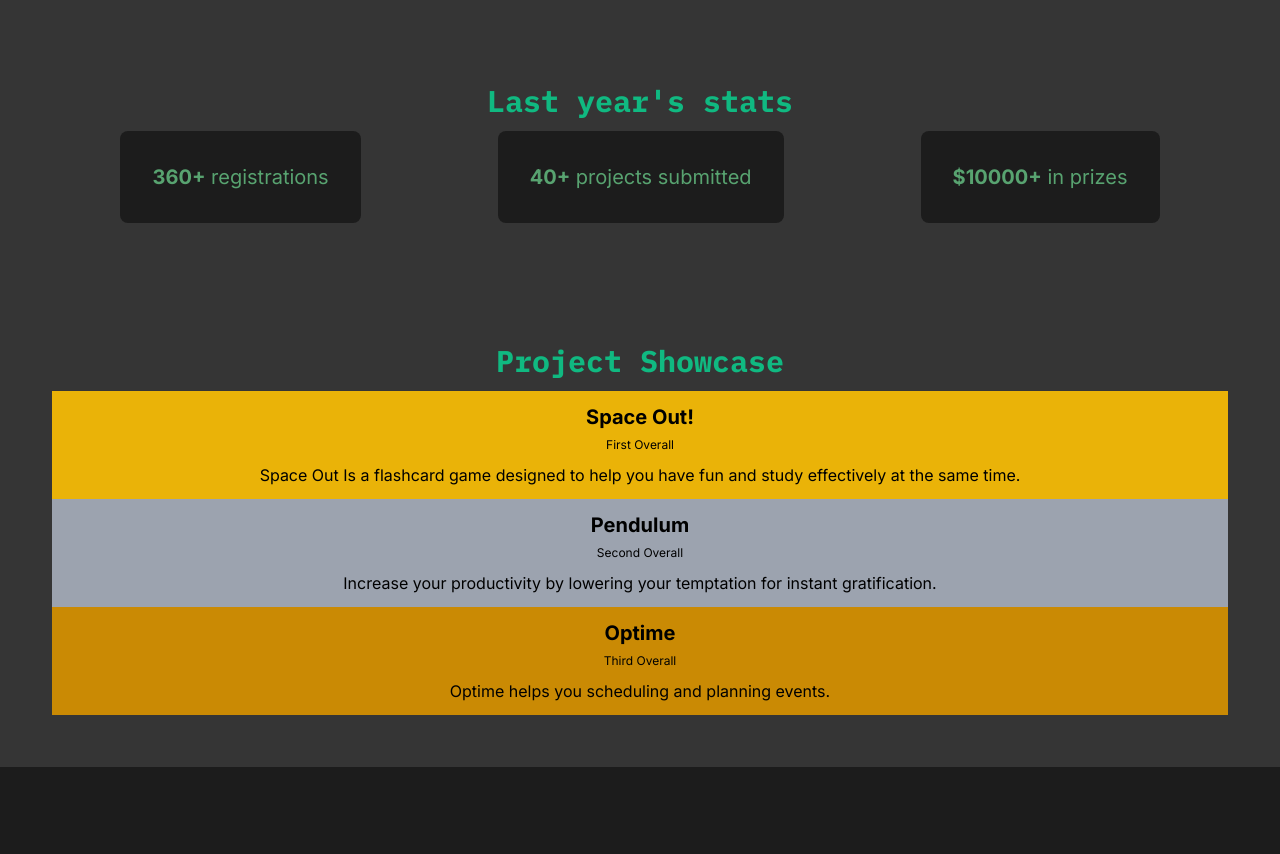
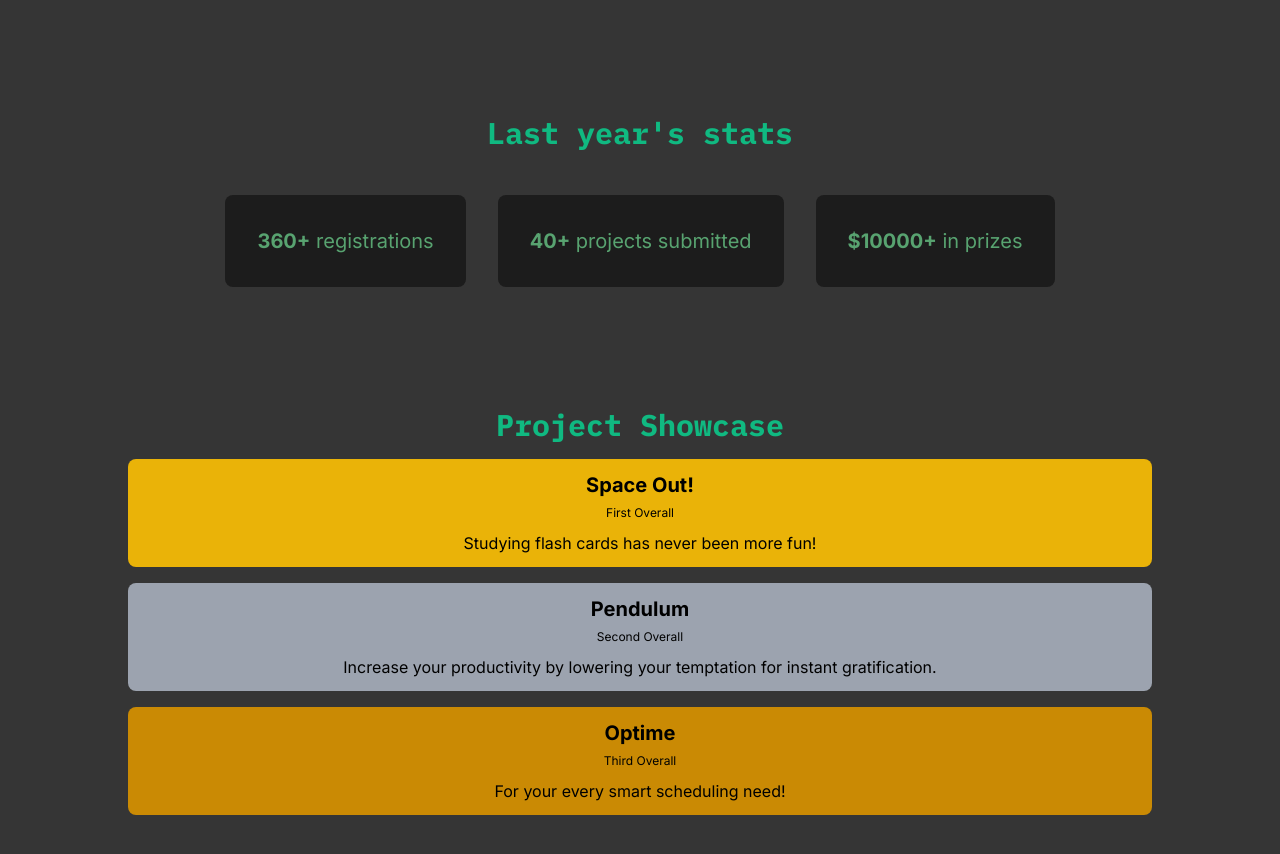
Before and after one commit to ClockHacks/clockhacks.dev, a React (Vite) app: page / in a window 1280 px wide. Shown: the part 340-1194 px from the top of the page. Before the commit the page ends 1107 px from the top, so only its background shows below. Built offline with nearby package versions, Linux system fonts and the light colour scheme.

Commit message:
fix: correct some spelling mistakes

```diff
--- a/src/sections/About.jsx
+++ b/src/sections/About.jsx
@@ -31,7 +31,7 @@ const About = () => {
         <section className="p-5 md:p-10 flex flex-col justify-center items-center min-h-[50vh] bg-bg2">
             <div className='typography flex flex-col gap-[6rem]'>
                 <div>
-                    <h1 className="text-3xl md:text-4xl font-bold text-center">
+                    <h1 className="text-3xl md:text-4xl font-bold text-center pt-8">
                         By <span className="text-accent1">students</span>, for{" "}
                         <span className="text-accent1">students</span>
                     </h1>
@@ -51,7 +51,7 @@ const About = () => {
                         <h2 className="text-3xl font-bold">
                             <span className="text-accent1">Last year's stats</span>
                         </h2>
-                        <div className="mt-3 text-xl flex justify-around">
+                        <div className="mt-3 text-xl flex flex-col md:flex-row gap-8 justify-center pt-8">
                             <div className='bg-bg1 p-8 rounded-lg text-accent2'>
                                 <span className="font-bold">{stats.participants.toFixed(0)}+</span> <span className="text-accent2">registrations</span>
                             </div>
@@ -69,17 +69,17 @@ const About = () => {
                     <h2 className="text-3xl font-bold">
                         <span className="text-accent1">Project Showcase</span>
                     </h2>
-                    <div className="flex-wrap w-full mt-3">
+                    <div className="max-w-5xl mx-auto mt-3">
                         <a
                             href="https://devpost.com/software/spaced-out-fbv7tz"
                             target="_BLANK"
                             rel="noopener noreferrer"
                         >
-                            <div className="bg-yellow-500 p-3">
+                            <div className="bg-yellow-500 hover:opacity-80 transition-opacity mt-4 rounded-lg p-3">
                                 <span className="font-bold text-xl">Space Out!</span><br />
                                 <span className="text-xs">First Overall</span><br />
                                 <p className="mt-2 text-black">
-                                    Space Out Is a flashcard game designed to help you have fun and study effectively at the same time.
+                                    Studying flash cards has never been more fun!
                                 </p>
                             </div>
                         </a>
@@ -88,7 +88,7 @@ const About = () => {
                             target="_BLANK"
                             rel="noopener noreferrer"
                         >
-                            <div className="bg-gray-400 p-3">
+                            <div className="bg-gray-400 hover:opacity-80 transition-opacity mt-4 rounded-lg p-3">
                                 <span className="font-bold text-xl">Pendulum</span><br />
                                 <span className="text-xs">Second Overall</span><br />
                                 <p className="mt-2 text-black">
@@ -101,11 +101,11 @@ const About = () => {
                             target="_BLANK"
                             rel="noopener noreferrer"
                         >
-                            <div className="bg-yellow-600 p-3">
+                            <div className="bg-yellow-600 hover:opacity-80 transition-opacity mt-4 rounded-lg p-3">
                                 <span className="font-bold text-xl">Optime</span><br />
                                 <span className="text-xs">Third Overall</span><br />
                                 <p className="mt-2 text-black">
-                                    Optime helps you scheduling and planning events.
+                                    For your every smart scheduling need!
                                 </p>
                             </div>
                         </a>
```
